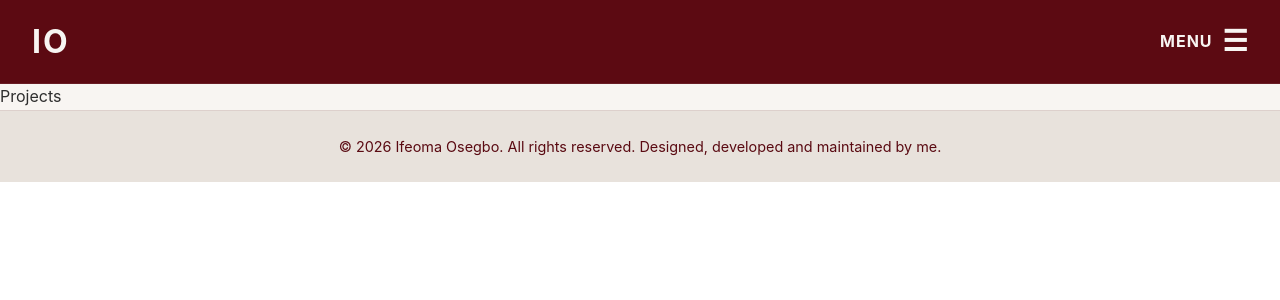
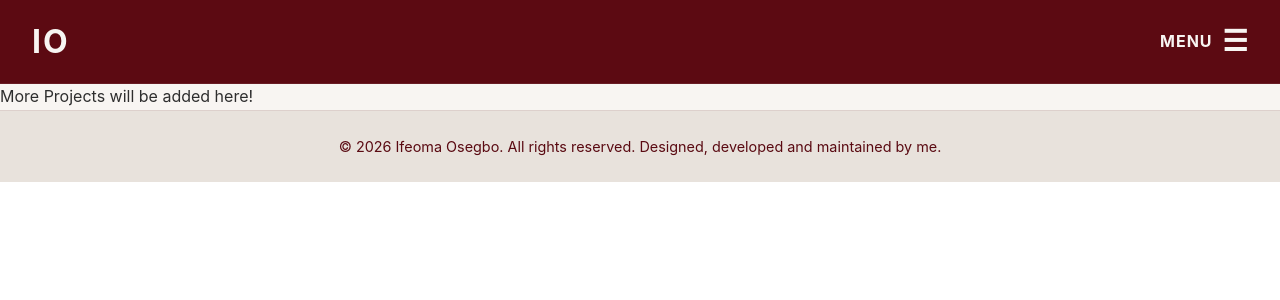
Before and after one commit to Ify-O/portfolio, a React app: page /projects in a window 1280 px wide. Shown: the top 300 px of the page. Built offline with nearby package versions, Linux system fonts and the light colour scheme; the HTML template or start-up script is replaced by a standard one.

Commit message:
Update Projects page: modify heading to indicate future additions

```diff
--- a/src/pages/Projects.jsx
+++ b/src/pages/Projects.jsx
@@ -1,3 +1,3 @@
 export default function Projects() {
-  return <h1>Projects</h1>;
+  return <h1>More Projects will be added here!</h1>;
 }
```
